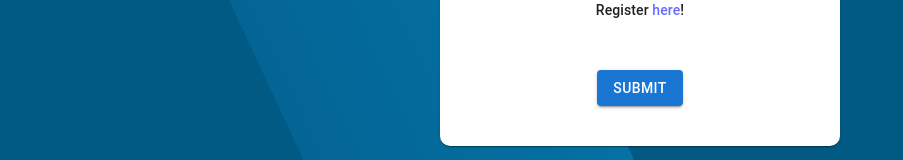
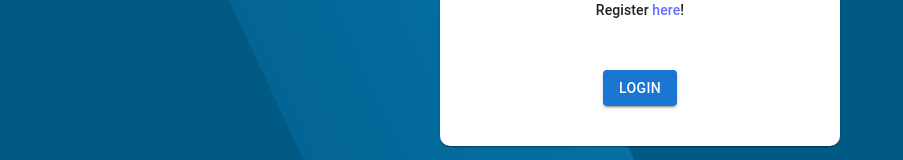
Before and after one commit to athenarc/graspos-catalogue, a React (Vite) app in the folder frontend/: page / in a window 1280 px wide. Shown: the part 582-742 px from the top of the page, without its empty margins (0-903 px from the left). Built offline with nearby package versions, Linux system fonts and the light colour scheme.

Commit message:
Add redirection in login

```diff
--- a/frontend/src/components/Login.jsx
+++ b/frontend/src/components/Login.jsx
@@ -33,6 +33,7 @@ export default function Login({ handleSetToken }) {
         {
           onSuccess: (data) => {
             handleSetToken(data?.data?.access_token);
+            window.location.href = "/";
           },
           onError: (data) => {
             if (data?.response?.data?.detail[0]?.msg) {
@@ -109,12 +110,12 @@ export default function Login({ handleSetToken }) {
           <CardContent>
             <Typography variant="subtitle2">Don't have an account?</Typography>
             <Typography variant="subtitle2">
-              Register <Link to={"register"}>here</Link>!
+              Register <Link to={"/register"}>here</Link>!
             </Typography>
           </CardContent>
           <CardContent sx={{ m: 2 }}>
             <Button variant="contained" onClick={(e) => submitLogin(e)}>
-              Submit
+              Login
             </Button>
           </CardContent>
         </Card>
--- a/frontend/src/components/Register.jsx
+++ b/frontend/src/components/Register.jsx
@@ -27,6 +27,7 @@ export default function Register({ handleSetToken }) {
   const register = useRegister();
 
   function submitRegister() {
+
     if (!username) {
       setUsernameError("Username can not be empty");
     }
@@ -37,8 +38,10 @@ export default function Register({ handleSetToken }) {
       setEmailError("Email can not be empty");
     }
     if (!username || !password || !email) {
+
       return;
     } else {
+      console.log("mutate")
       register.mutate(
         { username, password, email, firstName, lastName },
         {
```
